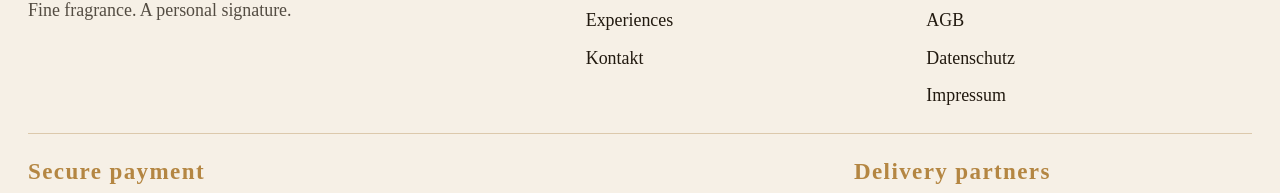
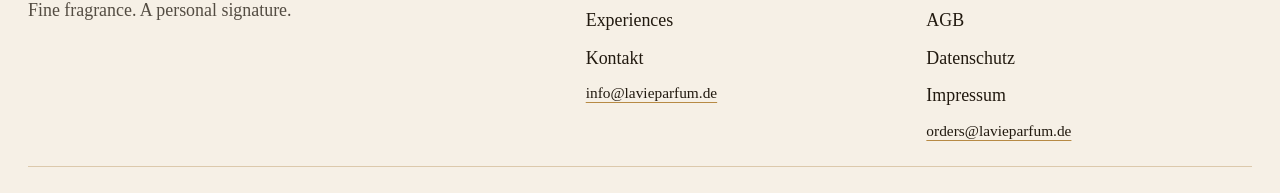
Before and after one commit to Hussin3837/lavie-, a Next.js app: page / in a window 1280 px wide. Shown: the part 1615-1808 px from the top of the page. Built offline with nearby package versions, Linux system fonts and the light colour scheme; no server answers; the database is empty.

Commit message:
Update layout.tsx

```diff
--- a/app/layout.tsx
+++ b/app/layout.tsx
@@ -70,6 +70,7 @@ export default function RootLayout({
                   <a href="/#collection">Collection</a>
                   <a href="/#journeys">Experiences</a>
                   <a href="/kontakt">Kontakt</a>
+                  <a href="mailto:info@lavieparfum.de">info@lavieparfum.de</a>
                 </div>
                 <div className="lavie-footer-column">
                   <h3>Customer care</h3>
@@ -78,6 +79,7 @@ export default function RootLayout({
                   <a href="/agb">AGB</a>
                   <a href="/datenschutz">Datenschutz</a>
                   <a href="/impressum">Impressum</a>
+                  <a href="mailto:orders@lavieparfum.de">orders@lavieparfum.de</a>
                 </div>
               </div>
               <div className="lavie-footer-services">
```
